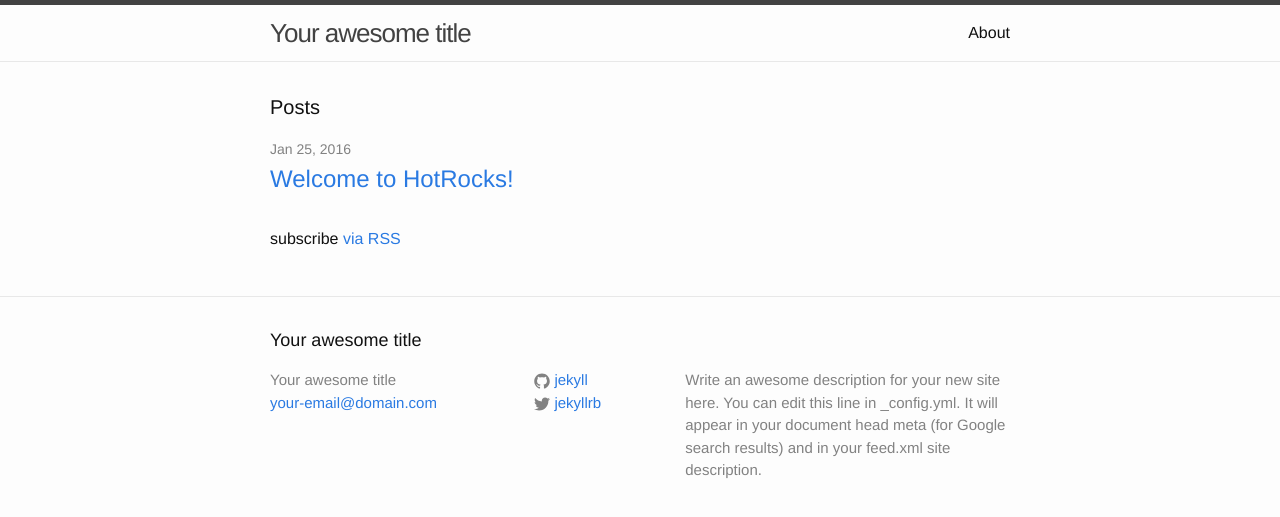
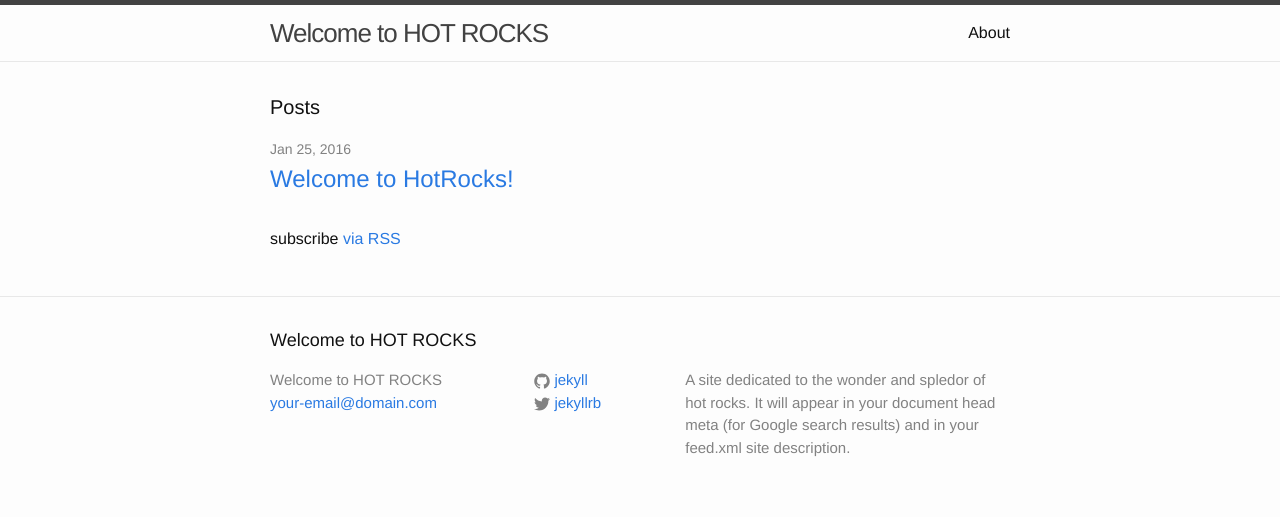
Before and after one commit to Speculate7/pages, a Jekyll site: the page built from index.html, in a window 1280 px wide. Shown: the top 517 px of the page. Built offline with Jekyll 4.4.1, drawn with Linux system fonts in a browser that asks for light colours.

Commit message:
Update _config.yml

```diff
--- a/_config.yml
+++ b/_config.yml
@@ -6,11 +6,11 @@
 # 'jekyll serve'. If you change this file, please restart the server process.
 
 # Site settings
-title: Your awesome title
+title: Welcome to HOT ROCKS
 email: your-email@domain.com
 description: > # this means to ignore newlines until "baseurl:"
-  Write an awesome description for your new site here. You can edit this
-  line in _config.yml. It will appear in your document head meta (for
+  A site dedicated to the wonder and spledor of hot rocks.
+  It will appear in your document head meta (for
   Google search results) and in your feed.xml site description.
 baseurl: "" # the subpath of your site, e.g. /blog
 url: "http://yourdomain.com" # the base hostname & protocol for your site
```
